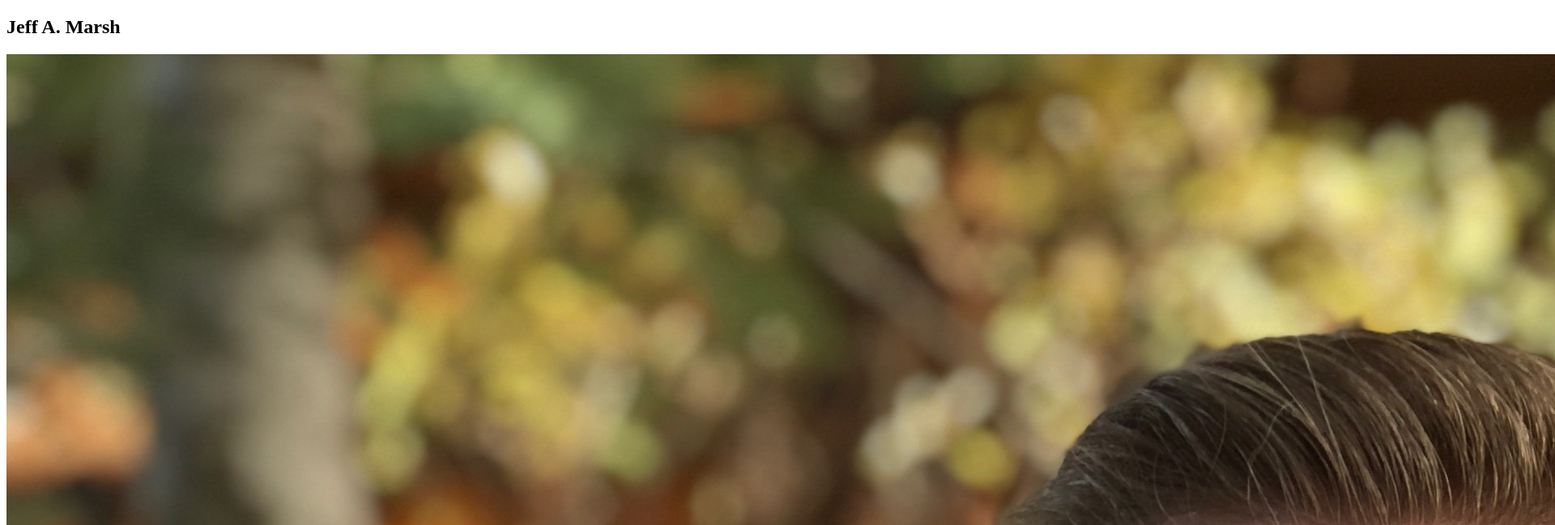
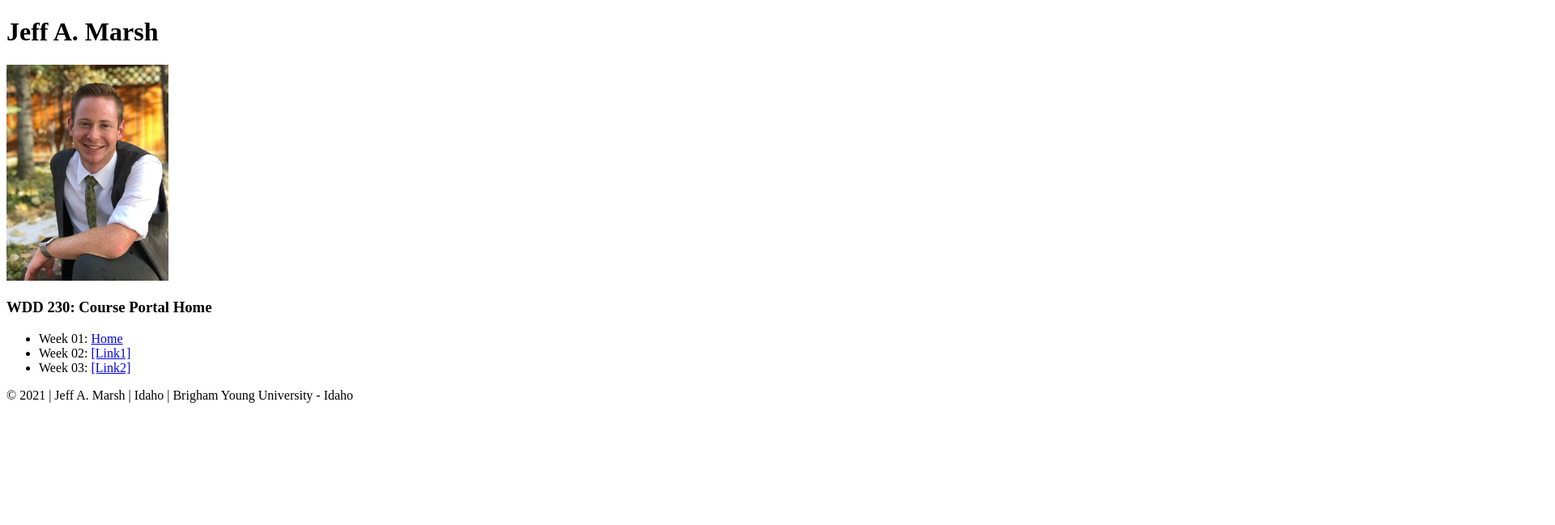
Before and after one commit to jmarsh12/jmarsh12, a plain HTML site: page main_site/index.html in a window 1280 px wide. Shown: the top 649 px of the page at 81% size, 1920 px wide, since content can reach past the window. Drawn offline with Linux system fonts and the light colour scheme.

Commit message:
Added page content

```diff
--- a/main_site/index.html
+++ b/main_site/index.html
@@ -7,14 +7,26 @@
     <title>Home</title>
 </head>
 <body>
-    <div id="content">
+    <div id="heading_content">
         <header>
-            <h2>Jeff A. Marsh</h2>
-            <img
+            <h1>Jeff A. Marsh</h2>
+            <img id="faceimg"
                 src="images/IMG_5656.JPG"
                 alt="Jeff"
+                width=200px
             />
         </header>
     </div>
+    <div id="body_content">
+        <h3>WDD 230: Course Portal Home</h2>
+        <ul>
+            <li>Week 01: <a href="index.html">Home</a></li>
+            <li>Week 02: <a href="index.html">[Link1]</a></li>
+            <li>Week 03: <a href="index.html">[Link2]</a></li>
+        </ul>
+    </div>
+    <footer>
+        <p>&copy; 2021 | Jeff A. Marsh | Idaho | Brigham Young University - Idaho</p>
+    </footer>
 </body>
 </html>
```
